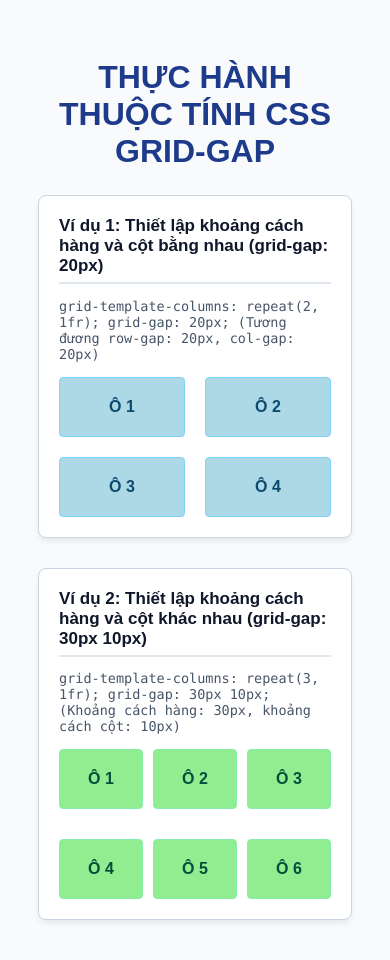
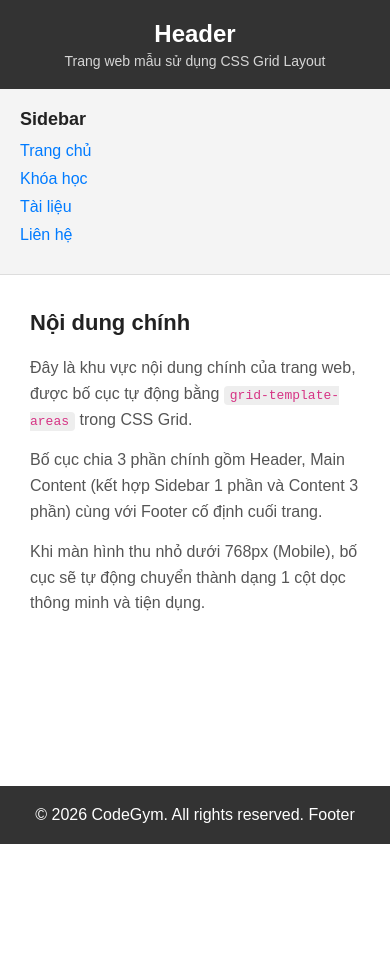
Before and after one commit to dtc245200075-del/my-new-project, a plain HTML site: page index.html in a window 390 px wide. After the commit the page ends 844 px from the top, so only its background shows below. Drawn offline with Linux system fonts and the light colour scheme.

Commit message:
Hoàn thành bài thực hành: Bố cục trang web bằng CSS Grid và Media Queries

```diff
--- a/index.html
+++ b/index.html
@@ -3,38 +3,33 @@
 <head>
     <meta charset="UTF-8">
     <meta name="viewport" content="width=device-width, initial-scale=1.0">
-    <title>Thực hành thuộc tính grid-gap</title>
+    <title>CSS Grid Layout</title>
     <link rel="stylesheet" href="style.css">
 </head>
 <body>
-
-    <h1>THỰC HÀNH THUỘC TÍNH CSS GRID-GAP</h1>
-
-    <!-- VÍ DỤ 1 -->
-    <div class="card">
-        <h2>Ví dụ 1: Thiết lập khoảng cách hàng và cột bằng nhau (grid-gap: 20px)</h2>
-        <p class="syntax">grid-template-columns: repeat(2, 1fr); grid-gap: 20px; (Tương đương row-gap: 20px, col-gap: 20px)</p>
-        <div class="grid-container-1">
-            <div>Ô 1</div>
-            <div>Ô 2</div>
-            <div>Ô 3</div>
-            <div>Ô 4</div>
-        </div>
+    <div class="container">
+        <header class="header">
+            <h1>Header</h1>
+            <p>Trang web mẫu sử dụng CSS Grid Layout</p>
+        </header>
+        <nav class="sidebar">
+            <h3>Sidebar</h3>
+            <ul>
+                <li><a href="#">Trang chủ</a></li>
+                <li><a href="#">Khóa học</a></li>
+                <li><a href="#">Tài liệu</a></li>
+                <li><a href="#">Liên hệ</a></li>
+            </ul>
+        </nav>
+        <main class="content">
+            <h2>Nội dung chính</h2>
+            <p>Đây là khu vực nội dung chính của trang web, được bố cục tự động bằng <code>grid-template-areas</code> trong CSS Grid.</p>
+            <p>Bố cục chia 3 phần chính gồm Header, Main Content (kết hợp Sidebar 1 phần và Content 3 phần) cùng với Footer cố định cuối trang.</p>
+            <p>Khi màn hình thu nhỏ dưới 768px (Mobile), bố cục sẽ tự động chuyển thành dạng 1 cột dọc thông minh và tiện dụng.</p>
+        </main>
+        <footer class="footer">
+            <p>&copy; 2026 CodeGym. All rights reserved. Footer</p>
+        </footer>
     </div>
-
-    <!-- VÍ DỤ 2 -->
-    <div class="card">
-        <h2>Ví dụ 2: Thiết lập khoảng cách hàng và cột khác nhau (grid-gap: 30px 10px)</h2>
-        <p class="syntax">grid-template-columns: repeat(3, 1fr); grid-gap: 30px 10px; (Khoảng cách hàng: 30px, khoảng cách cột: 10px)</p>
-        <div class="grid-container-2">
-            <div>Ô 1</div>
-            <div>Ô 2</div>
-            <div>Ô 3</div>
-            <div>Ô 4</div>
-            <div>Ô 5</div>
-            <div>Ô 6</div>
-        </div>
-    </div>
-
 </body>
 </html>
--- a/style.css
+++ b/style.css
@@ -1,73 +1,123 @@
+* {
+    margin: 0;
+    padding: 0;
+    box-sizing: border-box;
+}
+
 body {
     font-family: Arial, sans-serif;
-    padding: 30px;
-    background-color: #f8fafc;
     color: #333;
 }
 
-h1 {
-    text-align: center;
-    color: #1e3a8a;
-    margin-bottom: 25px;
+.container {
+    display: grid;
+    grid-template-columns: 1fr 3fr;
+    grid-template-rows: auto 1fr auto;
+    grid-template-areas:
+        "header header"
+        "sidebar content"
+        "footer footer";
+    height: 100vh;
 }
 
-.card {
-    background-color: #ffffff;
-    border: 1px solid #cbd5e1;
-    border-radius: 8px;
+.header {
+    grid-area: header;
+    background-color: #333;
+    color: white;
+    text-align: center;
     padding: 20px;
-    margin-bottom: 30px;
-    box-shadow: 0 4px 6px -1px rgba(0, 0, 0, 0.08);
 }
 
-h2 {
-    margin-top: 0;
-    color: #0f172a;
-    font-size: 17px;
-    border-bottom: 2px solid #e2e8f0;
-    padding-bottom: 6px;
-    margin-bottom: 8px;
+.header h1 {
+    font-size: 24px;
+    margin-bottom: 5px;
 }
 
-p.syntax {
-    font-family: Consolas, monospace;
-    font-size: 13.5px;
-    color: #475569;
-    margin-bottom: 15px;
+.header p {
+    font-size: 14px;
+    opacity: 0.8;
 }
 
-/* Ví dụ 1: grid-gap: 20px */
-.grid-container-1 {
-    display: grid;
-    grid-template-columns: repeat(2, 1fr);
-    grid-gap: 20px;
-    gap: 20px;
+.sidebar {
+    grid-area: sidebar;
+    background-color: #f4f4f4;
+    padding: 20px;
+    border-right: 1px solid #ddd;
 }
 
-.grid-container-1 div {
-    background-color: lightblue;
-    padding: 20px;
-    text-align: center;
-    font-weight: bold;
-    border-radius: 4px;
-    color: #0c4a6e;
-    border: 1px solid #7dd3fc;
+.sidebar h3 {
+    font-size: 18px;
+    margin-bottom: 12px;
+    color: #222;
 }
 
-/* Ví dụ 2: grid-gap: 30px 10px */
-.grid-container-2 {
-    display: grid;
-    grid-template-columns: repeat(3, 1fr);
-    grid-gap: 30px 10px;
-    gap: 30px 10px;
+.sidebar ul {
+    list-style: none;
 }
 
-.grid-container-2 div {
-    background-color: lightgreen;
+.sidebar ul li {
+    margin-bottom: 10px;
+}
+
+.sidebar ul li a {
+    text-decoration: none;
+    color: #007bff;
+    font-weight: 500;
+}
+
+.sidebar ul li a:hover {
+    text-decoration: underline;
+}
+
+.content {
+    grid-area: content;
+    padding: 30px;
+    background-color: #ffffff;
+    line-height: 1.6;
+}
+
+.content h2 {
+    font-size: 22px;
+    margin-bottom: 15px;
+    color: #222;
+}
+
+.content p {
+    margin-bottom: 15px;
+    color: #555;
+}
+
+.content code {
+    background-color: #eee;
+    padding: 2px 6px;
+    border-radius: 4px;
+    color: #d63384;
+}
+
+.footer {
+    grid-area: footer;
+    background-color: #333;
+    color: white;
+    text-align: center;
     padding: 20px;
-    text-align: center;
-    font-weight: bold;
-    border-radius: 4px;
-    color: #064e3b;
-    border: 1px solid #86efac;
 }
+
+/* Bước 3: Làm Responsive với Media Queries */
+@media (max-width: 768px) {
+    .container {
+        grid-template-columns: 1fr;
+        grid-template-rows: auto auto 1fr auto;
+        grid-template-areas:
+            "header"
+            "sidebar"
+            "content"
+            "footer";
+        height: auto;
+        min-height: 100vh;
+    }
+
+    .sidebar {
+        border-right: none;
+        border-bottom: 1px solid #ddd;
+    }
+}
```
Also changed, not shown: css-grid-layout-result.png (added).
